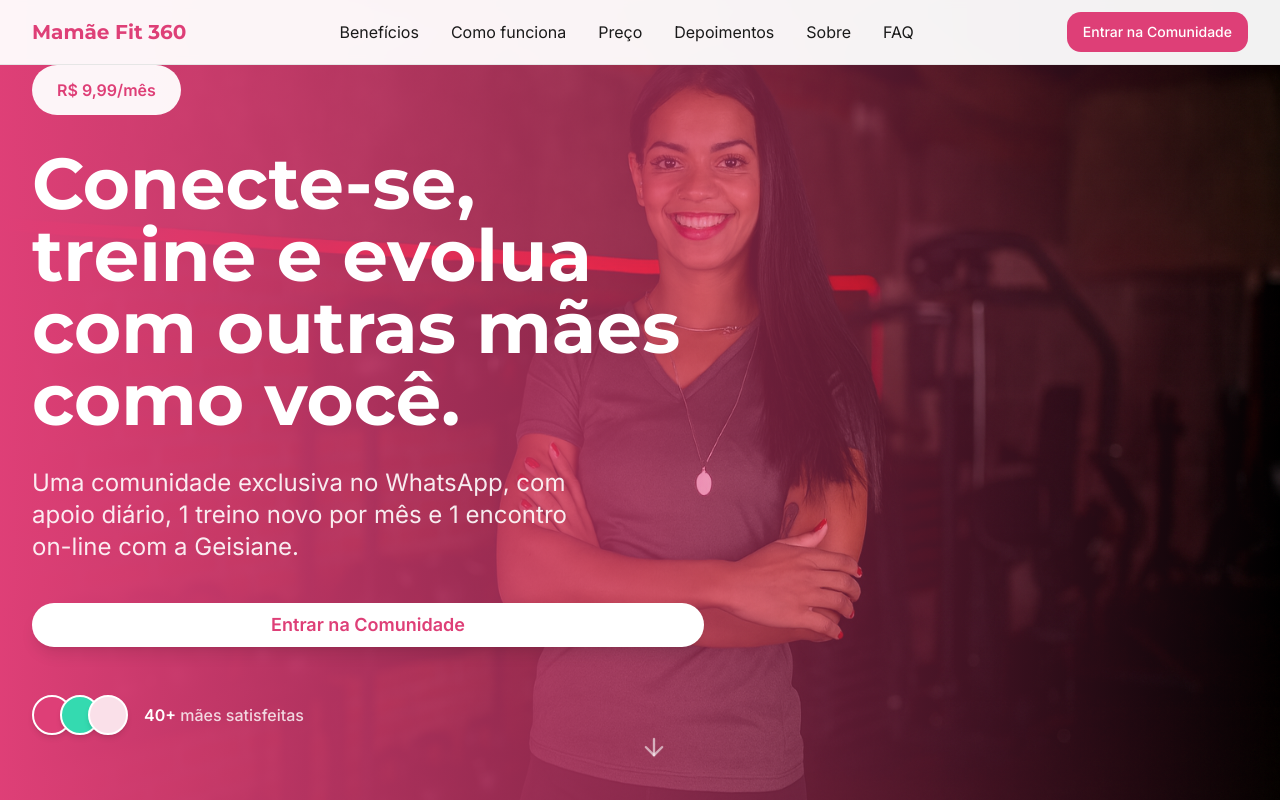
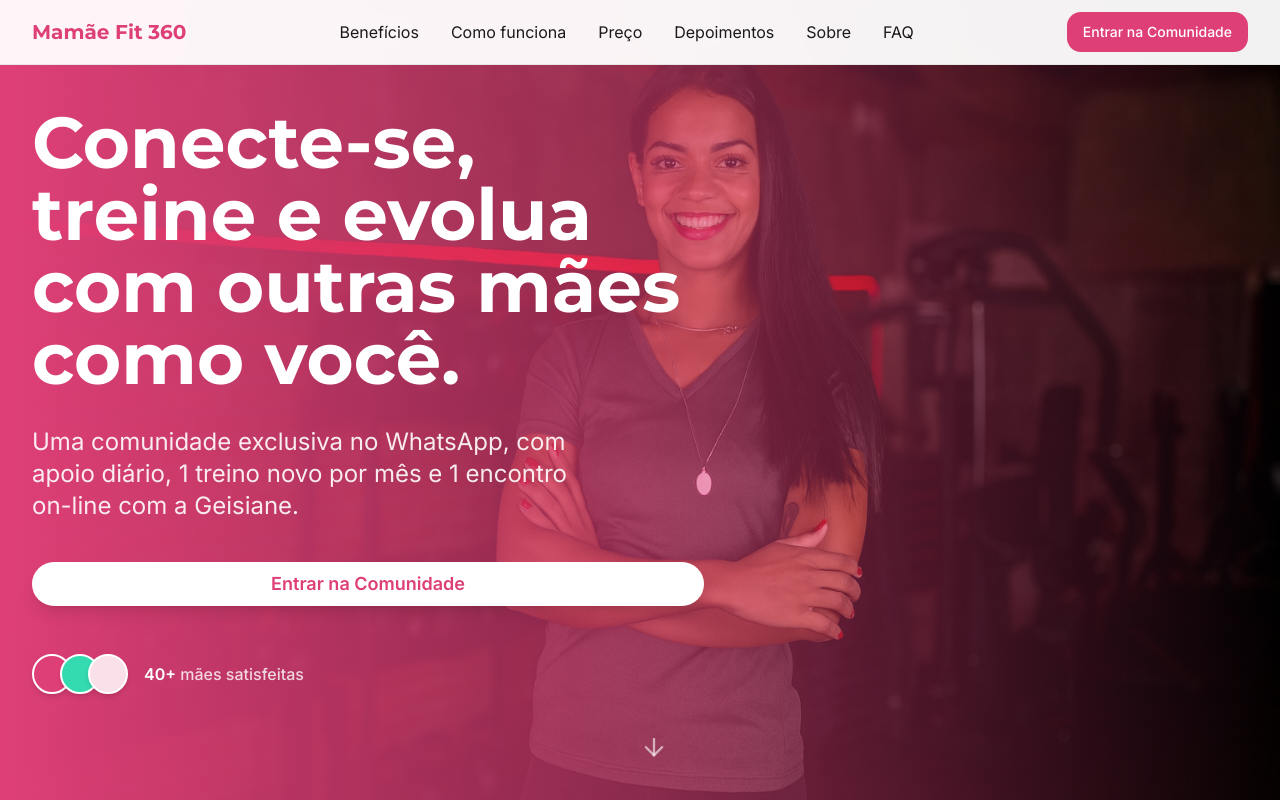
Before and after one commit to nowpublicidade/comunidade-mae-fit, a React (Vite) app: page / in a window 1280 px wide. Shown: the top 800 px of the page. Built offline with nearby package versions, Linux system fonts and the light colour scheme.

Commit message:
Remove price tag from hero
Remove the R$ 9,99/mês tag from the hero section.

```diff
--- a/src/components/Hero.tsx
+++ b/src/components/Hero.tsx
@@ -27,11 +27,6 @@ const Hero = () => {
       {/* Content - Mobile: Full width centered, Desktop: Left aligned */}
       <div className="relative z-10 container mx-auto px-4 sm:px-6 lg:px-8 h-full min-h-screen flex items-center">
         <div className="w-full md:max-w-2xl text-white text-center md:text-left">
-          {/* Price Badge */}
-          <Badge className="mb-6 md:mb-8 bg-white/95 text-primary hover:bg-white text-sm md:text-base font-semibold px-4 py-2 md:px-6 md:py-3 animate-fade-in inline-block">
-            R$ 9,99/mês
-          </Badge>
-
           {/* Main Headline */}
           <h1 className="text-3xl sm:text-4xl md:text-5xl lg:text-6xl xl:text-7xl font-bold mb-6 md:mb-8 leading-tight animate-fade-in">
             Conecte-se, treine e evolua com outras mães como você.
```
